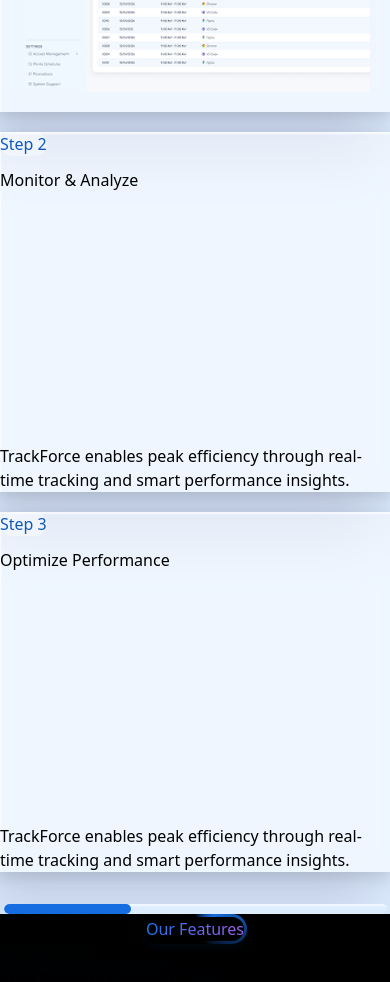
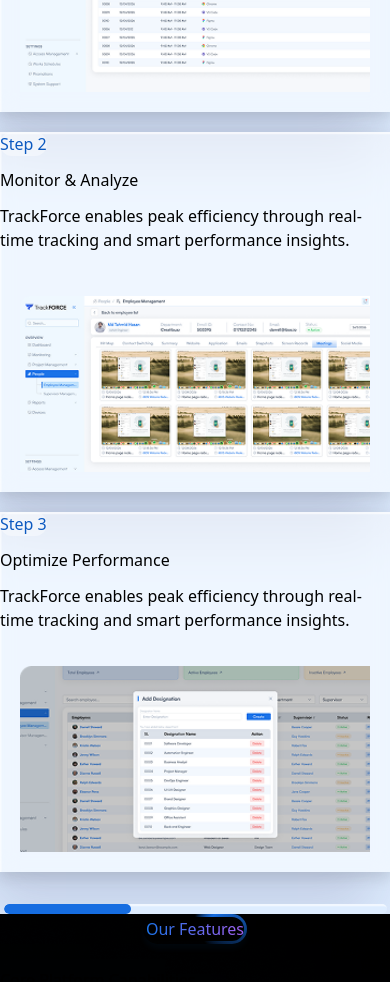
Before and after one commit to itsahadul99/trackforce-portfolio, a Next.js app: page /home in a window 390 px wide. Shown: the part 6738-7720 px from the top of the page. Built offline with nearby package versions, Linux system fonts and the light colour scheme; no server answers.

Commit message:
Update OurFeatures component styles for improved image positioning; add temporary preview page

```diff
--- /dev/null
+++ b/src/app/dev-preview/our-features/page.tsx
@@ -0,0 +1,6 @@
+import OurFeatures from "@/features/home/our_features/OurFeatures";
+
+// Temporary page for responsive preview — delete after use
+export default function OurFeaturesPreview() {
+    return <OurFeatures />;
+}
--- a/src/features/home/our_features/OurFeatures.tsx
+++ b/src/features/home/our_features/OurFeatures.tsx
@@ -94,12 +94,12 @@
                             <Image
                                 src={totalHr}
                                 alt="Accountability and transparency"
-                                className="absolute -bottom-10 -right-10 transition-[opacity,translate] duration-[850ms] ease-[cubic-bezier(0.22,1,0.36,1)] group-hover:opacity-0 group-hover:translate-y-3"
+                                className="absolute -bottom-14 lg:-bottom-10 -right-10 transition-[opacity,translate] duration-[850ms] ease-[cubic-bezier(0.22,1,0.36,1)] group-hover:opacity-0 group-hover:translate-y-3"
                             />
                             <Image
                                 src={accountability}
                                 alt="Accountability and transparency detailed"
-                                className="absolute -bottom-5 -right-10 opacity-0 translate-y-4 transition-[opacity,translate] duration-[850ms] ease-[cubic-bezier(0.22,1,0.36,1)] group-hover:opacity-100 group-hover:translate-y-0"
+                                className="absolute -bottom-12 lg:-bottom-5 -right-10 opacity-0 translate-y-4 transition-[opacity,translate] duration-[850ms] ease-[cubic-bezier(0.22,1,0.36,1)] group-hover:opacity-100 group-hover:translate-y-0"
                             />
 
                         </div>
@@ -135,12 +135,12 @@
                             <Image
                                 src={workEfficiency}
                                 alt="Workflow efficiency"
-                                className="absolute -bottom-14 -right-2 transition-[opacity,translate] duration-[850ms] ease-[cubic-bezier(0.22,1,0.36,1)] group-hover:opacity-0 group-hover:translate-y-3"
+                                className="absolute -bottom-10 lg:-bottom-14 -right-2 transition-[opacity,translate] duration-[850ms] ease-[cubic-bezier(0.22,1,0.36,1)] group-hover:opacity-0 group-hover:translate-y-3"
                             />
                             <Image
                                 src={efficiency}
                                 alt="Workflow efficiency detailed"
-                                className="absolute -bottom-7 -right-2 opacity-0 translate-y-4 transition-[opacity,translate] duration-[850ms] ease-[cubic-bezier(0.22,1,0.36,1)] group-hover:opacity-100 group-hover:translate-y-0"
+                                className="absolute -bottom-3 lg:-bottom-7 -right-2 opacity-0 translate-y-4 transition-[opacity,translate] duration-[850ms] ease-[cubic-bezier(0.22,1,0.36,1)] group-hover:opacity-100 group-hover:translate-y-0"
                             />
 
                         </div>
@@ -159,12 +159,12 @@
                             <Image
                                 src={securityMonitoring}
                                 alt="Security monitoring"
-                                className="rounded-ss-2xl scale-y-110 absolute -bottom-14 -right-10 transition-[opacity,translate] duration-[850ms] ease-[cubic-bezier(0.22,1,0.36,1)] group-hover:opacity-0 group-hover:translate-y-3"
+                                className="rounded-ss-2xl scale-y-110 absolute -bottom-26 lg:-bottom-14 -right-10 transition-[opacity,translate] duration-[850ms] ease-[cubic-bezier(0.22,1,0.36,1)] group-hover:opacity-0 group-hover:translate-y-3"
                             />
                             <Image
                                 src={security}
                                 alt="Security monitoring detailed"
-                                className="rounded-ss-2xl scale-y-110 absolute -bottom-10 -right-0 opacity-0 translate-y-4 transition-[opacity,translate] duration-[850ms] ease-[cubic-bezier(0.22,1,0.36,1)] group-hover:opacity-100 group-hover:translate-y-0"
+                                className="rounded-ss-2xl scale-y-110 absolute -bottom-26 lg:-bottom-12 -right-0 opacity-0 translate-y-4 transition-[opacity,translate] duration-[850ms] ease-[cubic-bezier(0.22,1,0.36,1)] group-hover:opacity-100 group-hover:translate-y-0"
                             />
 
                         </div>
--- a/src/features/home/work_process/WorkProcess.tsx
+++ b/src/features/home/work_process/WorkProcess.tsx
@@ -22,9 +22,14 @@
 export default function WorkProcess() {
   const [activeRow, setActiveRow] = useState(1);
   const [isLg, setIsLg] = useState(true);
+  const [isMd, setIsMd] = useState(false);
 
   useEffect(() => {
-    const handleResize = () => setIsLg(window.innerWidth >= 1024);
+    const handleResize = () => {
+      const w = window.innerWidth;
+      setIsLg(w >= 1024);
+      setIsMd(w >= 768 && w < 1024);
+    };
     handleResize();
     window.addEventListener("resize", handleResize);
     return () => window.removeEventListener("resize", handleResize);
@@ -82,20 +87,29 @@
 
         {/* Right Side — cards */}
         <div className="w-full lg:w-[60%]">
-          <div className="flex flex-col lg:flex-row gap-5 items-start">
+          <div className="flex flex-col md:flex-row lg:flex-row gap-5 items-start">
             {steps.map((step) => {
               const isActive = activeRow === step.id;
               return (
                 <motion.div
                   key={step.id}
                   onMouseEnter={() => setActiveRow(step.id)}
-                  animate={isLg ? {
-                    width: isActive ? "46%" : "27%",
-                    opacity: isActive ? 1 : 0.88,
-                  } : {
-                    width: "100%",
-                    opacity: 1,
-                  }}
+                  animate={
+                    isLg
+                      ? {
+                        width: isActive ? "46%" : "27%",
+                        opacity: isActive ? 1 : 0.88,
+                      }
+                      : isMd
+                        ? {
+                          width: "31%",
+                          opacity: 1,
+                        }
+                        : {
+                          width: "100%",
+                          opacity: 1,
+                        }
+                  }
                   transition={{
                     width: { duration: 1.1, ease: [0.32, 0.72, 0, 1] },
                     opacity: { duration: 0.6, ease: "easeOut" },
@@ -137,14 +151,14 @@
                   <motion.p
                     layout
                     transition={{ duration: 0.9, ease: [0.32, 0.72, 0, 1] }}
-                    className={`text-[#747378] text-[15px] leading-relaxed ${isActive ? "" : "mt-auto"}`}
+                    className={`text-[#747378] text-[15px] leading-relaxed ${isActive || !isLg ? "" : "mt-auto"}`}
                   >
                     {step.desc}
                   </motion.p>
 
                   {/* Image — only on active, fades + slides in */}
                   <AnimatePresence mode="wait">
-                    {isActive && (
+                    {(isActive || !isLg) && (
                       <motion.div
                         key="img"
                         initial={{ opacity: 0, y: 40 }}
```
